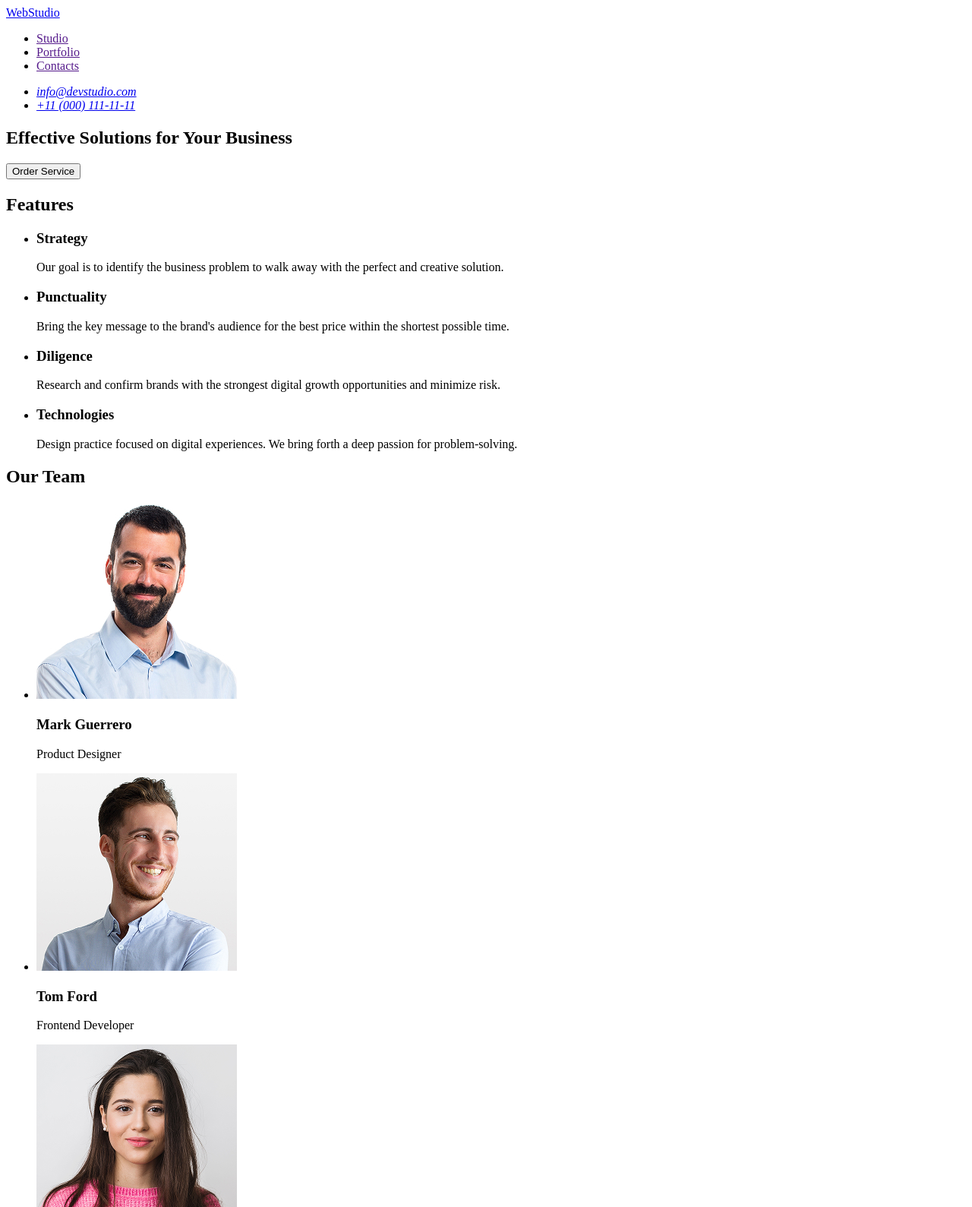
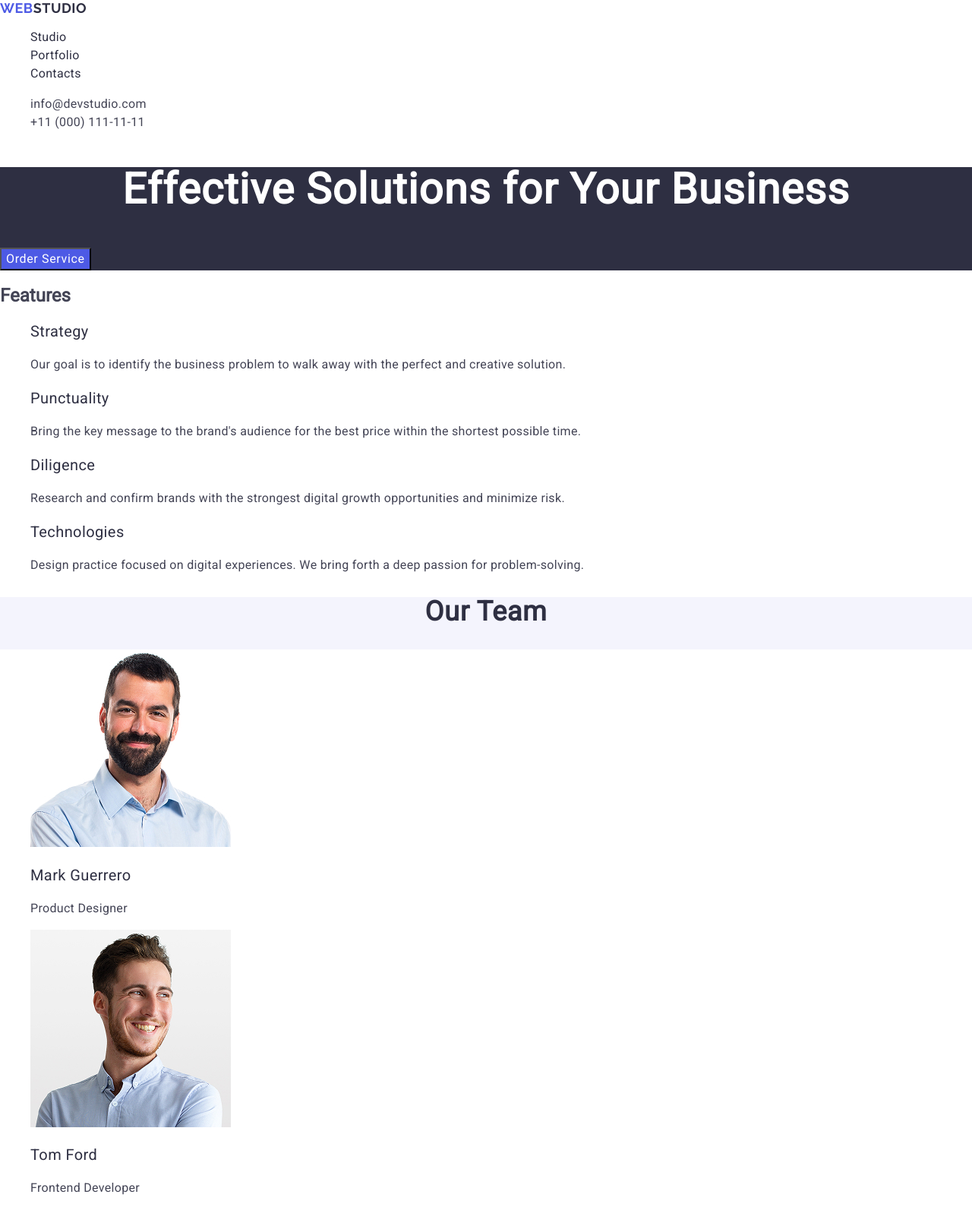
Before and after one commit to dianakorniiash/goit-markup-hw-02, a plain HTML site: page index.html in a window 1280 px wide. Shown: the top 1589 px of the page at 76% size. Drawn offline with nearby package versions, Linux system fonts and the light colour scheme.

Commit message:
add files

```diff
--- /dev/null
+++ b/css/styles.css
@@ -0,0 +1,184 @@
+/* font-family: "Roboto",sans-serif;
+font-family: "Raleway",sans-serif; */
+
+body {
+    font-family: "Roboto", sans-serif;
+    background-color: #ffffff;
+    color: #434455;
+}
+ul,
+ol {
+    list-style-type: none;
+}
+a {
+    text-decoration: none;
+}
+
+button {
+    cursor: pointer;
+}
+.header-logo {
+    font-weight: 700;
+    font-size: 18px;
+    color: #4d5ae5;
+    font-family: "Raleway", sans-serif;
+    text-transform: uppercase;
+    letter-spacing: 0.03em;
+    line-height: 1.17;
+}
+
+.nav-list {
+    font-weight: 500;
+    font-size: 16px;
+    line-height: 1.5;
+    letter-spacing: 0.02em;
+    color: #2e2f42
+}
+.contacts {
+    font-style: normal;
+}
+.contacts-link {
+    font-size: 16px;
+    line-height: 1.5;
+    letter-spacing: 0.02em;
+    color: #434455;
+}
+
+.nav-link {
+    font-weight: 500;
+    font-size: 16px;
+    line-height: 1.5;
+    letter-spacing: 0.02em;
+    color: #2e2f42;
+}
+.nav-link:hover,
+.nav-link:focus {
+    color: #404bbf;
+}
+.contacts-link:hover,
+.contacts-link:focus {
+    color: #404bbf;
+}
+
+.header-logo-span {
+    color: #2e2f42;
+}
+
+.start-page {
+    background-color: #2e2f42;
+
+}
+.start-name {
+    font-weight: 700;
+    font-size: 56px;
+    letter-spacing: 0.02em;
+    color: #ffffff;
+    line-height: 1.07;
+    text-align: center;
+}
+.start-button {
+    font-weight: 500;
+    font-size: 16px;
+    line-height: 1.5;
+    letter-spacing: 0.04em;
+    background-color: #4d5ae5;
+    color: #ffffff;
+}
+.start-button:hover,
+.start-button:focus {
+    background-color: #404BBF;
+}
+.features-subtitle {
+    font-weight: 500;
+    font-size: 20px;
+    color: #2e2f42;
+    letter-spacing: 0.02em;
+    line-height: 1.2;
+}
+.features-text {
+    font-weight: 400;
+    font-size: 16px;
+    color: #434455;        letter-spacing: 0.02em;
+    line-height: 1.5;
+}
+.team-header {
+    font-weight: 700;
+    font-size: 36px;
+    line-height: 1.11;
+    letter-spacing: 0.02em;
+    text-align: center;
+    text-transform: capitalize;
+    color: #2e2f42;
+}
+.team {
+    background-color: #f4f4fd;
+}
+.team-item {
+    background-color: #ffffff;
+}
+.team-member {
+    font-weight: 500;
+    font-size: 20px;
+    line-height: 1.2;
+    letter-spacing: 0.02em;
+    color: #2e2f42
+}
+.team-list {
+background-color: #ffffff;
+}
+.team-role {
+    font-weight: 400;
+    font-size: 16px;
+    line-height: 1.5;
+    letter-spacing: 0.02em;
+    color: #434455
+}
+.project-header {
+    font-weight: 700;
+    font-size: 36px;
+    line-height: 1.11;
+    letter-spacing: 0.02em;
+    text-align: center;
+    color: #2e2f42;
+    text-transform: capitalize;
+
+
+}
+.project-title {
+    font-weight: 500;
+    font-size: 20px;
+    line-height: 1.2;
+    letter-spacing: 0.02em;
+}
+.project-text {
+    font-weight: 400;
+    font-size: 16px;
+    line-height: 1.5;
+    letter-spacing: 0.02em;
+}
+.footer-logo {
+    font-family: "Raleway", sans-serif;
+    line-height: 1.17;
+    text-transform: uppercase;
+    font-weight: 700;
+    font-size: 18px;
+    letter-spacing: 0.03em;
+    color: #4d5ae5;
+}
+.footer-logo-span {
+    font-weight: 700;
+    font-size: 18px;
+    letter-spacing: 0.03em;
+    color: #f4f4fd;
+}
+.footer {
+    background-color: #2e2f42;
+}
+
+.footer-text {
+    font-weight: 400;
+    font-size: 16px;
+    letter-spacing: 0.02em;
+    color: #f4f4fd;
+    line-height: 1.5;
+}
--- a/index.html
+++ b/index.html
@@ -3,122 +3,217 @@
   <head>
     <meta charset="UTF-8" />
     <meta name="viewport" content="width=device-width, initial-scale=1.0" />
+    <link
+      rel="stylesheet"
+      href="https://cdnjs.cloudflare.com/ajax/libs/modern-normalize/3.0.1/modern-normalize.min.css"
+    />
+    <link rel="preconnect" href="https://fonts.googleapis.com" />
+    <link rel="preconnect" href="https://fonts.gstatic.com" crossorigin />
+    <link
+      href="https://fonts.googleapis.com/css2?family=Raleway:ital,wght@0,700;1,700&family=Roboto:ital,wght@400;500;700&display=swap"
+      rel="stylesheet"
+    />
+    <link rel="stylesheet" href="./css/styles.css" />
     <title>WebStudio</title>
   </head>
-  <body>
-    <header>
-      <nav>
-        <a href="./index.html">WebStudio</a>
-        <ul>
-          <li>
-            <a href="">Studio</a>
+  <body class="body">
+    <!--Header-->
+    <header class="header">
+      <nav class="nav">
+        <a class="header-logo" href="./index.html"
+          >Web<span class="header-logo-span">Studio</span></a
+        >
+        <ul class="nav-list">
+          <li class="nav-item">
+            <a class="nav-link" href="">Studio</a>
           </li>
-          <li>
-            <a href="">Portfolio</a>
+          <li class="nav-item">
+            <a class="nav-link" href="">Portfolio</a>
           </li>
-          <li>
-            <a href="">Contacts</a>
+          <li class="nav-item">
+            <a class="nav-link" href="">Contacts</a>
           </li>
         </ul>
       </nav>
-      <address>
-        <ul>
-          <li>
-            <a href="mailto:info@devstudio.com">info@devstudio.com</a>
+      <address class="contacts">
+        <ul class="contacts-list">
+          <li class="contacts-item">
+            <a class="contacts-link" href="mailto:info@devstudio.com"
+              >info@devstudio.com</a
+            >
           </li>
-          <li>
-            <a href="tel:+110001111111">+11 (000) 111-11-11</a>
+          <li class="contacts-item">
+            <a class="contacts-link" href="tel:+110001111111"
+              >+11 (000) 111-11-11</a
+            >
           </li>
         </ul>
       </address>
     </header>
-    <main>
-      <section>
-        <h1>Effective Solutions for Your Business</h1>
-        <button type="button">Order Service</button>
+    <!--Main-->
+    <main class="main">
+      <!--Section1-->
+      <section class="start-page">
+        <h1 class="start-name">Effective Solutions for Your Business</h1>
+        <button class="start-button" type="button">Order Service</button>
       </section>
-      <section>
-        <h2>Features</h2>
+      <!--Section2-->
+      <section class="features">
+        <h2 class="features-title">Features</h2>
         <ul>
           <li>
-            <h3>Strategy</h3>
-            <p>
+            <h3 class="features-subtitle">Strategy</h3>
+            <p class="features-text">
               Our goal is to identify the business problem to walk away with the
               perfect and creative solution.
             </p>
           </li>
           <li>
-            <h3>Punctuality</h3>
-            <p>
+            <h3 class="features-subtitle">Punctuality</h3>
+            <p class="features-text">
               Bring the key message to the brand's audience for the best price
               within the shortest possible time.
             </p>
           </li>
           <li>
-            <h3>Diligence</h3>
-            <p>
+            <h3 class="features-subtitle">Diligence</h3>
+            <p class="features-text">
               Research and confirm brands with the strongest digital growth
               opportunities and minimize risk.
             </p>
           </li>
           <li>
-            <h3>Technologies</h3>
-            <p>
+            <h3 class="features-subtitle">Technologies</h3>
+            <p class="features-text">
               Design practice focused on digital experiences. We bring forth a
               deep passion for problem-solving.
             </p>
           </li>
         </ul>
       </section>
-      <section>
-        <h2>Our Team</h2>
-        <ul>
-          <li>
+      <!--Section3-->
+      <section class="team">
+        <h2 class="team-header">Our Team</h2>
+        <ul class="team-list">
+          <li class="team-item">
             <img
+              class="team-img"
               src="./images/img_1.jpg"
               alt="img 1"
               width="264"
               height="260"
             />
-            <h3>Mark Guerrero</h3>
-            <p>Product Designer</p>
+            <h3 class="team-member">Mark Guerrero</h3>
+            <p class="team-role">Product Designer</p>
           </li>
-          <li>
+          <li class="team-item">
             <img
+              class="team-img"
               src="./images/img_2.jpg"
               alt="img 2"
               width="264"
               height="260"
             />
-            <h3>Tom Ford</h3>
-            <p>Frontend Developer</p>
+            <h3 class="team-member">Tom Ford</h3>
+            <p class="team-role">Frontend Developer</p>
           </li>
-          <li>
+          <li class="team-item">
             <img
+              class="team-img"
               src="./images/img_3.jpg"
               alt="img 3"
               width="264"
               height="260"
             />
-            <h3>Camila Garcia</h3>
-            <p>Marketing</p>
+            <h3 class="team-member">Camila Garcia</h3>
+            <p class="team-role">Marketing</p>
           </li>
-          <li>
+          <li class="team-item">
             <img
+              class="team-img"
               src="./images/img_4.jpg"
               alt="img 4"
               width="264"
               height="260"
             />
-            <h3>Daniel Wilson</h3>
-            <p>UI Designer</p>
+            <h3 class="team-member">Daniel Wilson</h3>
+            <p class="team-role">UI Designer</p>
+          </li>
+        </ul>
+      </section>
+      <!--Section4-->
+      <section>
+        <h2 class="project-header">Our Portfolio</h2>
+        <ul class="project-list">
+          <li>
+            <img
+              class="project-image"
+              src="./images/portfolio/banking.jpg"
+              alt="banking"
+              width="360"
+            />
+            <h3 class="project-title">Banking App</h3>
+            <p class="project-text">App</p>
+          </li>
+          <li>
+            <img
+              class="project-image"
+              src="./images/portfolio/cashless.jpg"
+              alt="cashless"
+              width="360"
+            />
+            <h3 class="project-title">Cashless Payment</h3>
+            <p class="project-text">Marketing</p>
+          </li>
+          <li>
+            <img
+              class="project-image"
+              src="./images/portfolio/meditation.jpg"
+              alt="meditation"
+              width="360"
+            />
+            <h3 class="project-title">Meditation App</h3>
+            <p class="project-text">App</p>
+          </li>
+          <li>
+            <img
+              class="project-image"
+              src="./images/portfolio/taxi.jpg"
+              alt="taxi"
+              width="360"
+            />
+            <h3 class="project-title">Taxi Service</h3>
+            <p class="project-text">Marketing</p>
+          </li>
+          <li>
+            <img
+              class="project-image"
+              src="./images/portfolio/screen.jpg"
+              alt="screen"
+              width="360"
+            />
+            <h3 class="project-title">Screen Illustrations</h3>
+            <p class="project-text">Design</p>
+          </li>
+          <li>
+            <img
+              class="project-image"
+              src="./images/portfolio/online.jpg"
+              alt="online"
+              width="360"
+            />
+            <h3 class="project-title">Online Courses</h3>
+            <p class="project-text">Marketing</p>
           </li>
         </ul>
       </section>
     </main>
-    <footer>
-      <a href="./index.html">WebStudio</a>
-      <p>
+    <!--Footer-->
+    <footer class="footer">
+      <a class="footer-logo" href="./index.html"
+        >Web<span class="footer-logo-span">Studio</span></a
+      >
+      <p class="footer-text">
         Increase the flow of customers and sales for your business with digital
         marketing & growth solutions.
       </p>
```
Also changed, not shown: images/portfolio/banking.jpg (added), images/portfolio/cashless.jpg (added), images/portfolio/meditation.jpg (added), images/portfolio/online.jpg (added), images/portfolio/screen.jpg (added), images/portfolio/taxi.jpg (added).
